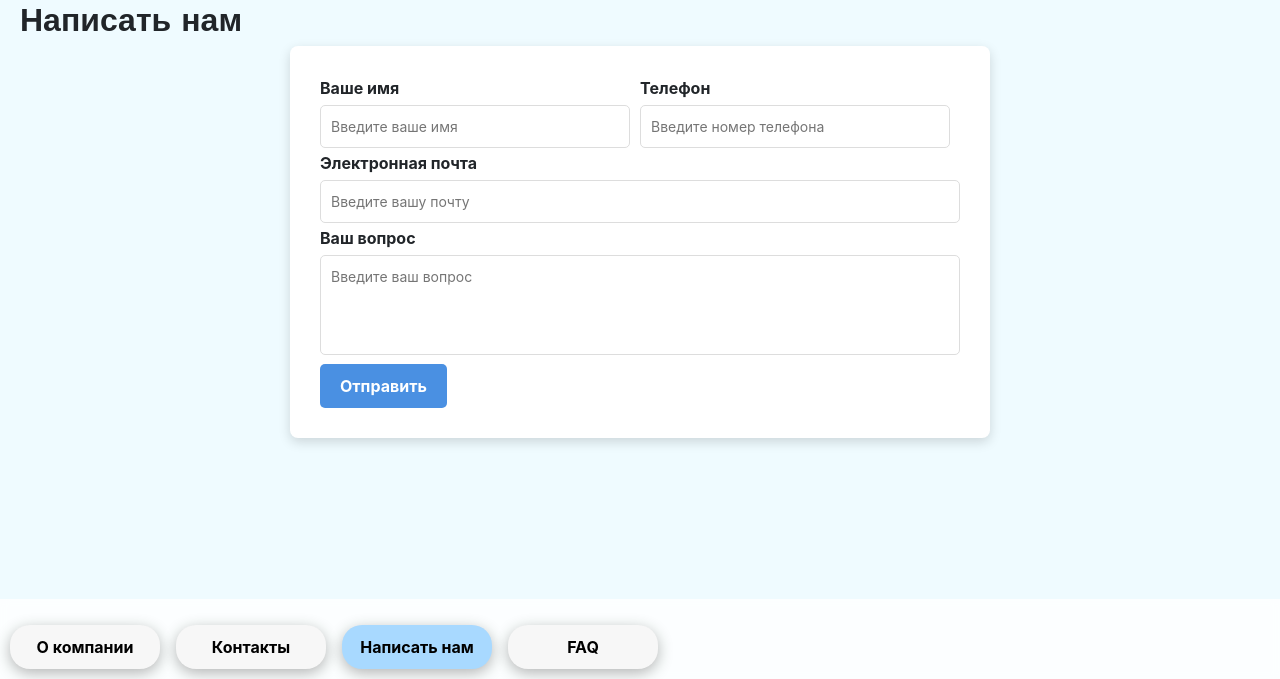
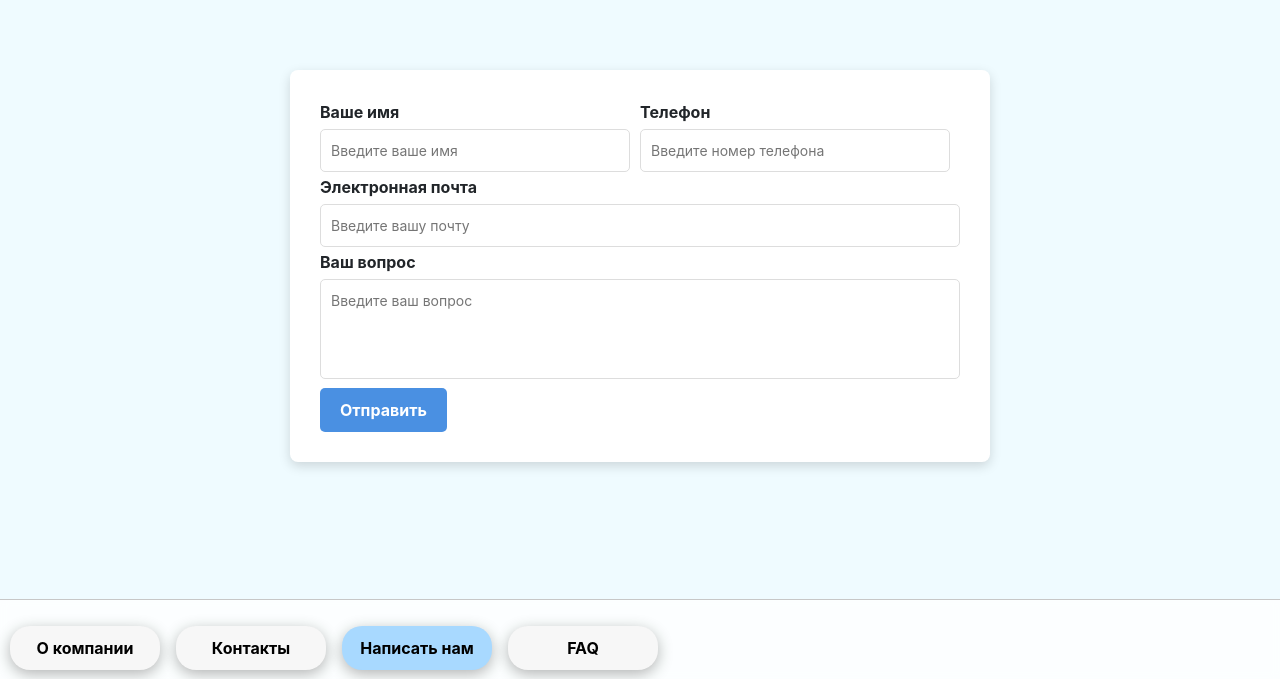
Before and after one commit to RomaSharshavin/WebProject, a Django app: page /write/ in a window 1280 px wide. Shown: the part 121-800 px from the top of the page. Run offline with Django 5.2, Linux system fonts and the light colour scheme.

Commit message:
Убранны названия страниц со всех вкладок написанных параграфом

```diff
--- a/AlTecProject/main/static/css/styles.css
+++ b/AlTecProject/main/static/css/styles.css
@@ -39,9 +39,8 @@ img {
     background-color: rgba(255, 255, 255, 0.8);
     padding: 10px;
     backdrop-filter: blur(5px);
-    transition: opacity 0.3s ease, transform 0.3s ease;
     opacity: 1;
-    transform: translateY(0);
+    border-top: 1px solid #c7c7c7;
 }
 
 /* полный контейнер для центрированных элементов */
--- a/AlTecProject/main/static/css/stylesContact.css
+++ b/AlTecProject/main/static/css/stylesContact.css
@@ -35,6 +35,7 @@
 
 /* стили для карты */
 .map {
+    margin-top: 50px;
     width: 500px;
     height: 450px;
     margin-right: 40px;
--- a/AlTecProject/main/static/css/stylesSertificate.css
+++ b/AlTecProject/main/static/css/stylesSertificate.css
@@ -11,7 +11,7 @@
 .certificate-container {
     display: flex;
     justify-content: space-around;
-    margin-top: 20px;
+    margin-top: 45px;
     width: 80%;
     margin-left: auto;
     margin-right: auto;
--- a/AlTecProject/main/static/css/stylesWrite.css
+++ b/AlTecProject/main/static/css/stylesWrite.css
@@ -4,7 +4,7 @@
     box-shadow: 0 4px 12px rgba(0, 0, 0, 0.15);
     padding: 30px;
     max-width: 700px;
-    margin: 0 auto;
+    margin: 70px auto;
     opacity: 0;
     transform: translateY(20px);
     animation: fadeInUp 0.6s forwards;
--- a/AlTecProject/main/templates/main/contact.html
+++ b/AlTecProject/main/templates/main/contact.html
@@ -13,11 +13,9 @@
 {% endblock %}
 
 {% block content %}
-    <h2 class="fade-in" style="margin-left: 20px"><strong>Контакты</strong></h2>
-
     <div class="flex-container">
         <div class="flex-item">
-            <h5 class="fade-in" style="margin-left: 20px; margin-top: 30px"><strong>ООО "Ал-Тек"</strong></h5>
+            <h5 class="fade-in" style="margin-left: 20px; margin-top: 60px"><strong>ООО "Ал-Тек"</strong></h5>
             <div class="containerInfo fade-in">
                 <table>
                     <tbody>
--- a/AlTecProject/main/templates/main/faq.html
+++ b/AlTecProject/main/templates/main/faq.html
@@ -5,5 +5,5 @@ FAQ
 {% endblock %}
 
 {% block content %}
-    <p>FAQ</p>
+
 {% endblock %}
--- a/AlTecProject/main/templates/main/news.html
+++ b/AlTecProject/main/templates/main/news.html
@@ -12,7 +12,6 @@
 
 
 {% block content %}
-    <h2 style="margin-left: 20px">Новости</h2>
     <div class="news-container">
         {% for news in news_items %}
             <div class="news-item">
--- a/AlTecProject/main/templates/main/sertificate.html
+++ b/AlTecProject/main/templates/main/sertificate.html
@@ -13,8 +13,6 @@
 {% endblock %}
 
 {% block content %}
-    <h2 class="certificate-heading"><strong>Сертификаты</strong></h2>
-
     <div class="certificate-container">
         <div class="certificate-item">
             <img src="{% static 'images/sertificate1.jpg' %}" alt="Сертификат 1" class="clickable-image" onclick="openModal(this)">
--- a/AlTecProject/main/templates/main/service.html
+++ b/AlTecProject/main/templates/main/service.html
@@ -5,5 +5,4 @@
 {% endblock %}
 
 {% block content %}
-    <p>Продукция</p>
 {% endblock %}
--- a/AlTecProject/main/templates/main/write.html
+++ b/AlTecProject/main/templates/main/write.html
@@ -11,8 +11,7 @@
 
 {% block content %}
 
-<h2 style="margin-left: 20px"><strong>Написать нам</strong></h2>
-<div class="containerInfo write-to-us">
+<div class="write-to-us">
     <form action="/send_message/" method="post">
         {% csrf_token %}
 
```
